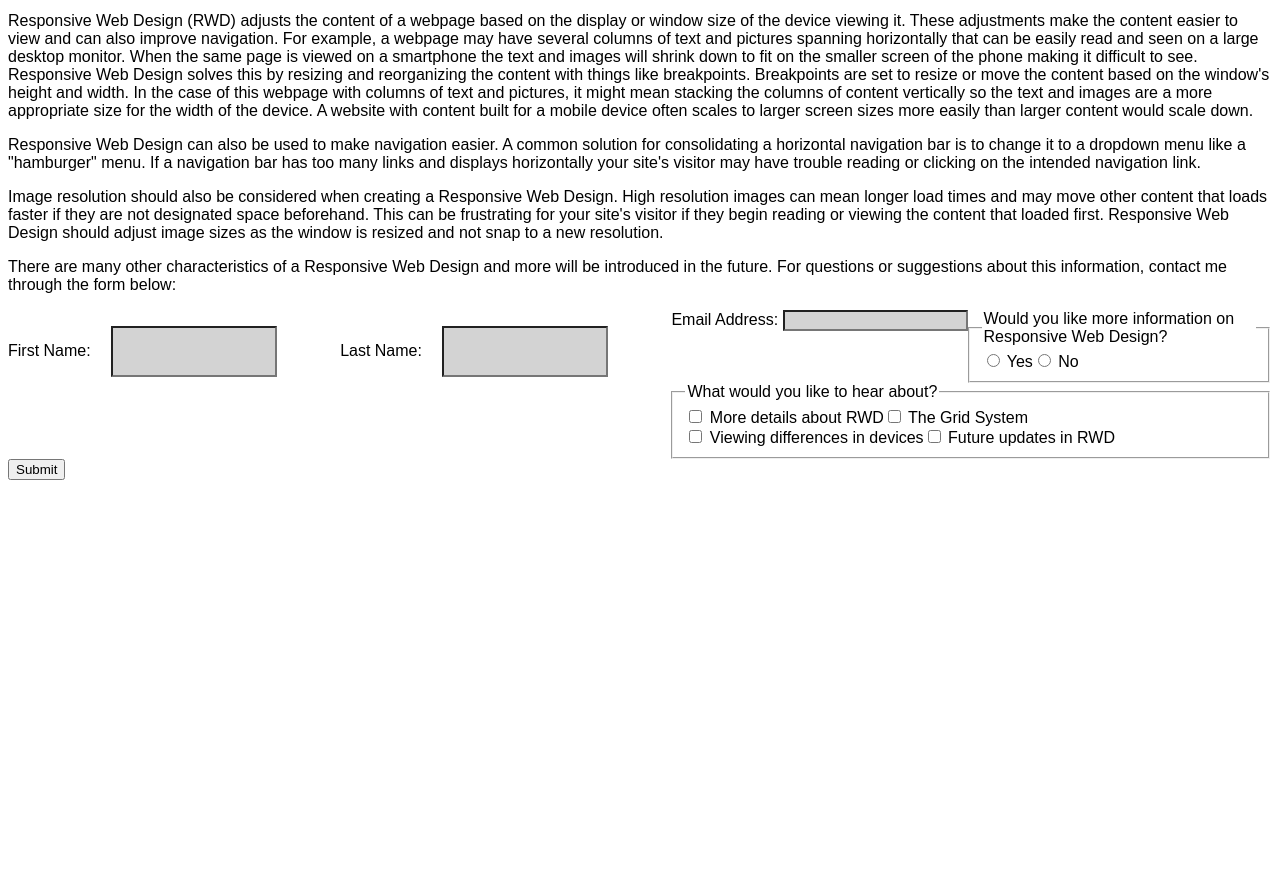
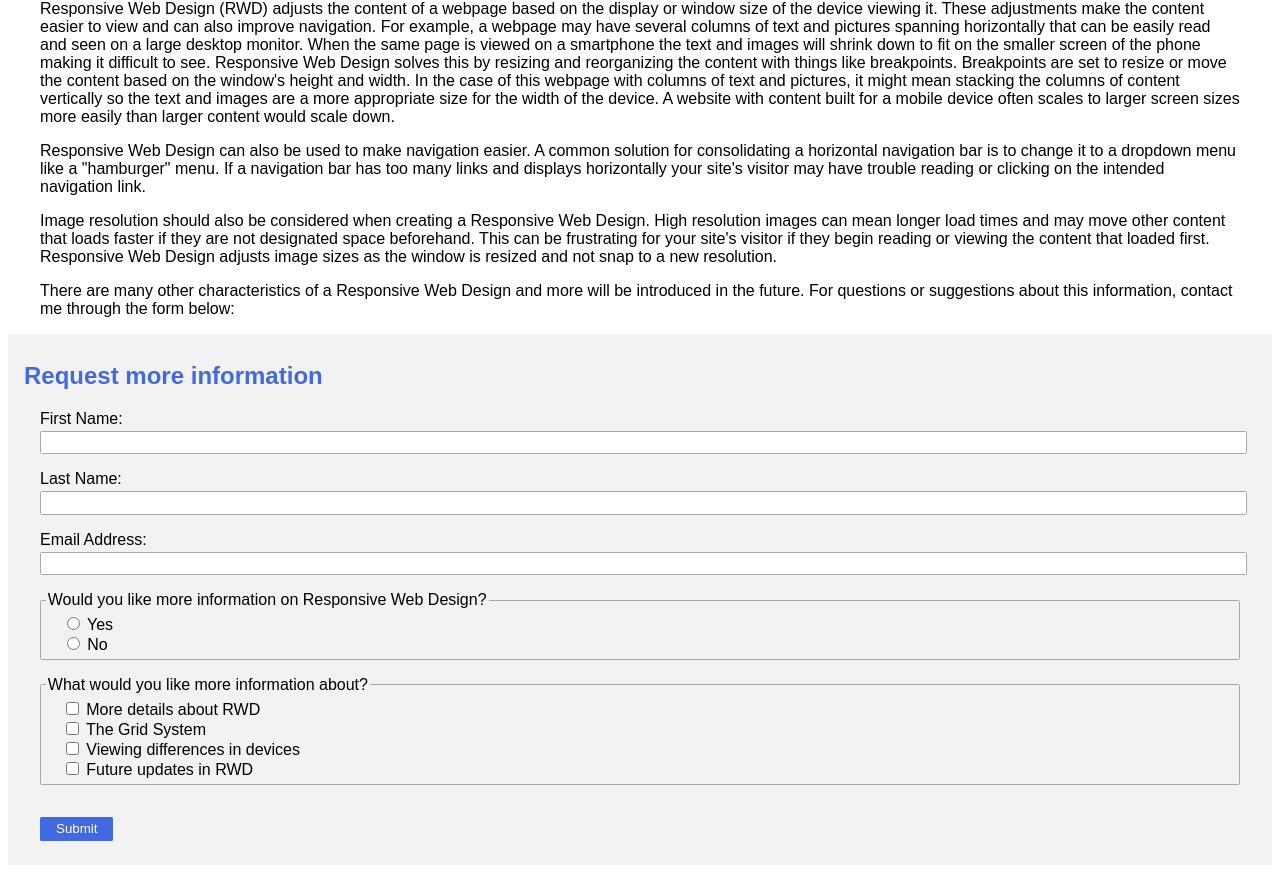
Before and after one commit to thomas-neville/rwd-info, a plain HTML site: page index.html in a window 1280 px wide. Shown: the part 68-941 px from the top of the page. Before the commit the page ends 800 px from the top, so only its background shows below. Drawn offline with Linux system fonts and the light colour scheme.

Commit message:
added styling to h1, h2, fieldsets

```diff
--- a/index.html
+++ b/index.html
@@ -7,19 +7,21 @@
 </head>
 
 <body>
-  <h1>Responsive Web Design Information</h1>
   <section>
     <!-- This section is my explanation for what Responsive Web Design does and the problems it solves -->
+    <h1>Responsive Web Design Information</h1>
+
     <p>Responsive Web Design (RWD) adjusts the content of a webpage based on the display or window size of the device viewing it. These adjustments make the content easier to view and can also improve navigation. For example, a webpage may have several columns of text and pictures spanning horizontally that can be easily read and seen on a large desktop monitor. When the same page is viewed on a smartphone the text and images will shrink down to fit on the smaller screen of the phone making it difficult to see. Responsive Web Design solves this by resizing and reorganizing the content with things like breakpoints. Breakpoints are set to resize or move the content based on the window's height and width. In the case of this webpage with columns of text and pictures, it might mean stacking the columns of content vertically so the text and images are a more appropriate size for the width of the device. A website with content built for a mobile device often scales to larger screen sizes more easily than larger content would scale down.</p>
 
     <p>Responsive Web Design can also be used to make navigation easier. A common solution for consolidating a horizontal navigation bar is to change it to a dropdown menu like a "hamburger" menu. If a navigation bar has too many links and displays horizontally your site's visitor may have trouble reading or clicking on the intended navigation link.</p>
 
-    <p>Image resolution should also be considered when creating a Responsive Web Design. High resolution images can mean longer load times and may move other content that loads faster if they are not designated space beforehand. This can be frustrating for your site's visitor if they begin reading or viewing the content that loaded first. Responsive Web Design should adjust image sizes as the window is resized and not snap to a new resolution.</p>
+    <p>Image resolution should also be considered when creating a Responsive Web Design. High resolution images can mean longer load times and may move other content that loads faster if they are not designated space beforehand. This can be frustrating for your site's visitor if they begin reading or viewing the content that loaded first. Responsive Web Design adjusts image sizes as the window is resized and not snap to a new resolution.</p>
 
     <p>There are many other characteristics of a Responsive Web Design and more will be introduced in the future. For questions or suggestions about this information, contact me through the form below:</p>
   </section>
-  <section>
+  <section class="form-area">
     <!-- This section is for the form associated with Responsive Web Design -->
+    <h2>Request more information</h2>
     <form method="GET">
 
       <label>First Name:
@@ -49,7 +51,7 @@
       </fieldset>
 
       <fieldset>
-        <legend>What would you like to hear about?</legend>
+        <legend>What would you like more information about?</legend>
 
         <label>
           <input type="checkbox" name="interests" value="rwd-details">
--- a/styles/stylesheet.css
+++ b/styles/stylesheet.css
@@ -2,8 +2,27 @@
   font-family: sans-serif;
 }
 
+p {
+  margin: 1rem 2rem;
+}
+
+h1, h2 {
+  color: royalblue;
+}
+
+h1 {
+  margin-left: 1rem;
+}
+
+.form-area {
+  background-color: #f2f2f2;
+  padding: .5rem 1rem;
+}
+
 label {
-  float:left;
+  width: 99%;
+  margin-left: 1rem;
+  float: left;
 }
 
 label::after {
@@ -11,13 +30,42 @@ label::after {
 }
 
 input[type=text] {
-  width: 50%;
-  padding: 1rem;
-  margin: 1rem;
+  width: 99%;
+  padding: .2rem;
+  margin: .2rem 0rem 1rem;
   box-sizing: border-box;
-  background-color: lightgray;
+  border: .1rem solid darkgray;
+  border-radius: .1rem;
+ }
+
+input[type=text]:focus {
+  border: 2px solid darkgray;
+  border: .1rem solid darkgray;
+  border-radius: .1rem;
 }
 
 input[type=email] {
-  background-color: lightgray;
+  width: 99%;
+  padding: .2rem;
+  margin: .2rem 0 1rem;
+  box-sizing: border-box;
+  border: .1rem solid darkgray;
+  border-radius: .1rem;
 }
+
+fieldset {
+  padding: .3rem;
+  margin: 1rem;
+  border: .1rem solid darkgray;
+  border-radius: .1rem;
+}
+
+input[type=submit]{
+  margin: 1rem;
+  background-color: royalblue;
+  color: white;
+  padding: .3rem 1rem;
+  border: none;
+  border-radius: .1rem;
+  cursor: pointer;
+}
```
